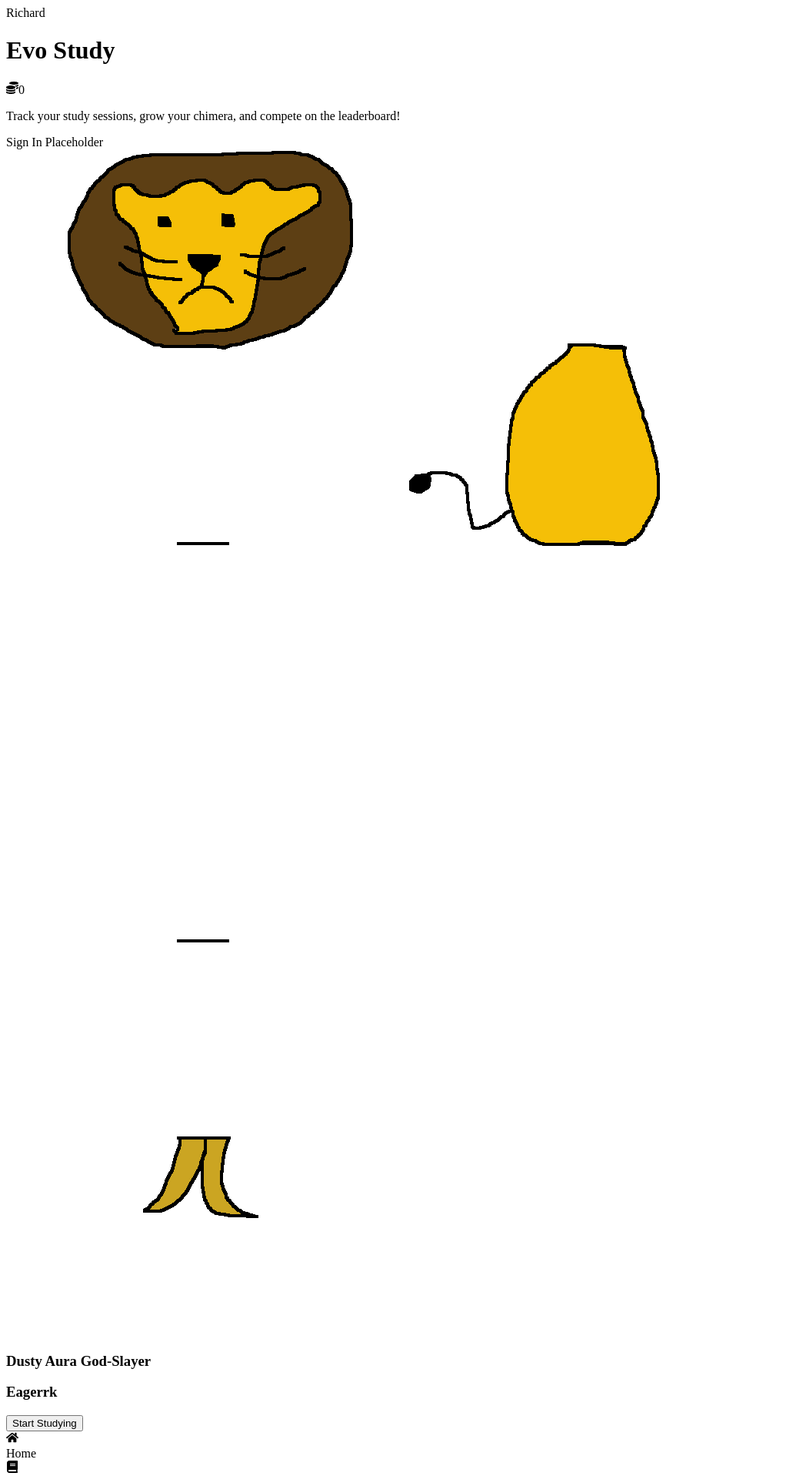
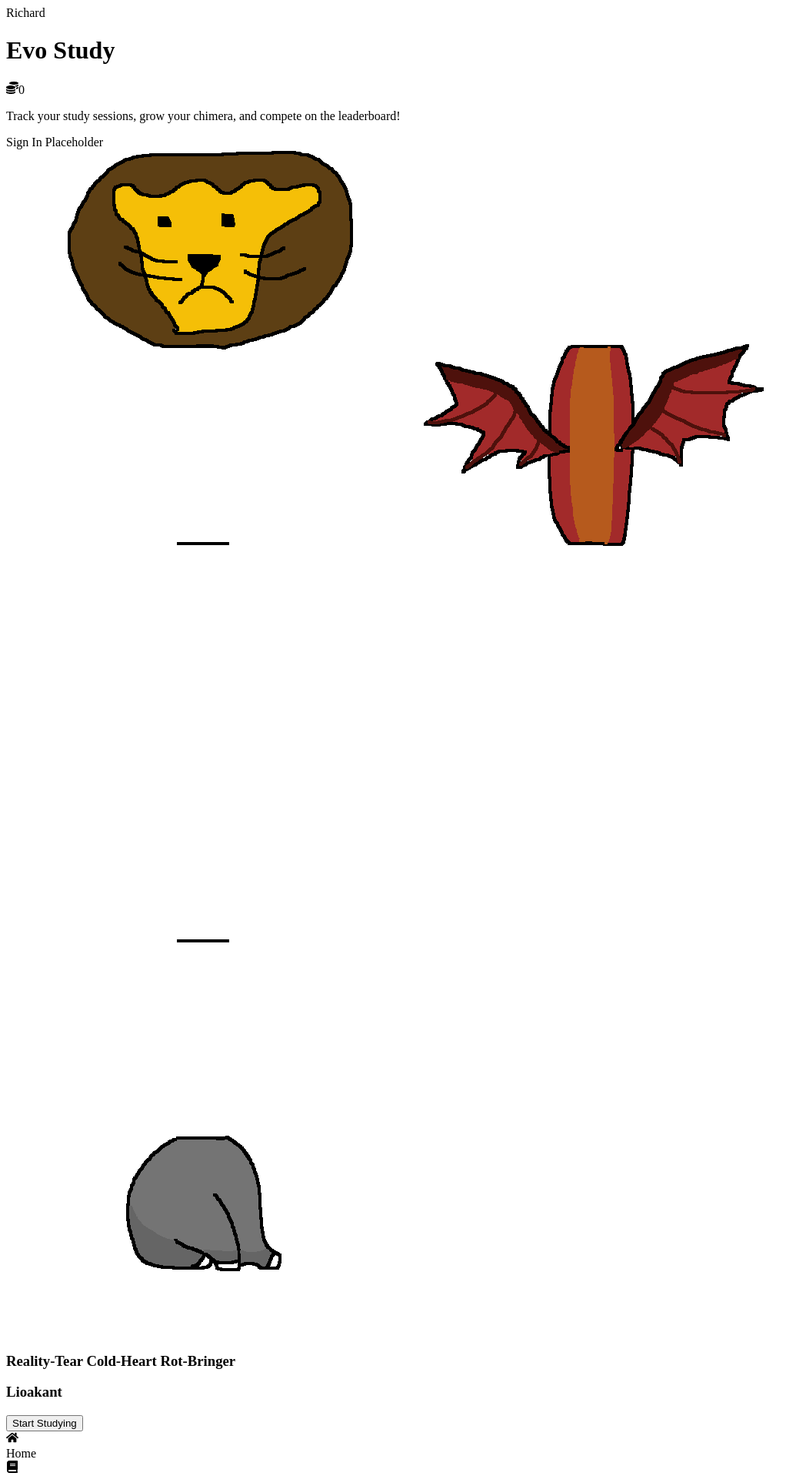
Before and after one commit to richj04/workout-timer, a React (Create React App) app: page / in a window 1280 px wide. Shown: the top 1917 px of the page at 77% size, without its empty margins (0-1048 px from the left). Built offline with nearby package versions, Linux system fonts and the light colour scheme.

Commit message:
added connection between main screen -> render. renders now automatic. need to connect buttons in shop to inventory to render. inventory will only show titles

```diff
--- a/src/App.js
+++ b/src/App.js
@@ -7,7 +7,7 @@ import { seedDecoder } from './utils/seedDecoder';
 
 function App() {
   // ========== STATE ==========
-  const [gold, setGold] = useState(0);
+  const [gold, setGold] = useState(1000);
   const [streaks, setStreaks] = useState({
     small: 0,
     medium: 0,
@@ -50,6 +50,8 @@ function App() {
     setAllChimera(prev => [...prev, gachaOutput]);
     console.log(gachaOutput);
   }
+  //tester variable
+  const [testSeedDecode,setTestSeedDecode] = useState(null);
   function buyAdvancedChest(){
     if(gold < 1000){ return; }
 
@@ -57,6 +59,10 @@ function App() {
     const gachaOutput = gachaCalculator("advanced");
     setAllChimera(prev => [...prev, gachaOutput]);
     console.log(gachaOutput);
+
+    //LINES BELOW ARE TESTING, DELETE ON FINISHED PRODUCT
+    setTestSeedDecode(seedDecoder(gachaOutput.seed));
+    //setTestSeedDecode(seedDecoder("013404014201015405"));
   }
 
   //PAGE RENDERING LOGIC BELOW
@@ -64,16 +70,22 @@ function App() {
   const [currentPage, setCurrentPage] = useState('Home');
 
   if (currentPage === 'Home') {
+
+    if (testSeedDecode && Object.keys(testSeedDecode).length > 0) {
       PageComponent = (
         <HomePage
           username="Richard"
-        gold = {gold}
+          gold={gold}
           onStartStudy={() => setCurrentPage('Study')}
+          seed={testSeedDecode}
         />
       );
+    } else {
+      // Optionally render a loading state or default chimera
+      PageComponent = <div>Loading...</div>;
     }
-
-  console.log(seedDecoder("002101001101001101"));
+  }
+  buyAdvancedChest();
 
 
 
--- a/src/data/speciesData.js
+++ b/src/data/speciesData.js
@@ -11,7 +11,7 @@ export const speciesData = {
   "010": { key: "010", data: { name: "Spider", prefix: "Spi", infix: "id", suffix: "der" } },
   "011": { key: "011", data: { name: "Panda", prefix: "Pa", infix: "an", suffix: "da" } },
   "012": { key: "012", data: { name: "Cobra", prefix: "Cob", infix: "ob", suffix: "ra" } },
-  "013": { key: "013", data: { name: "Nighthawk", prefix: "ni", infix: "ght", suffix: "hawk"} },
-  "014": { key: "014", data: { name: "Hedgehog", prefix: "hed", infix: "gg", suffix: "hog"} },
-  "015": { key: "403", data: { name: "Panther", prefix: "pan", infix: "th", suffix: "er"} }
+  "013": { key: "013", data: { name: "Nighthawk", prefix: "Ni", infix: "ght", suffix: "hawk"} },
+  "014": { key: "014", data: { name: "Hedgehog", prefix: "Hed", infix: "gg", suffix: "hog"} },
+  "015": { key: "403", data: { name: "Panther", prefix: "Pan", infix: "th", suffix: "er"} }
 };
--- a/src/pages/HomePage.jsx
+++ b/src/pages/HomePage.jsx
@@ -1,23 +1,13 @@
 // src/pages/HomePage.jsx
 import React from 'react';
 import { FaHome, FaBook, FaStore, FaBoxOpen, FaTrophy, FaCoins } from 'react-icons/fa';
-
 import ChimeraRenderer from '../utils/chimeraRenderer';
-import lionUpper from "../assets/chimera-parts/upper/lion.png";
-import lionMiddle from "../assets/chimera-parts/middle/lion.png";
-import lionLower from "../assets/chimera-parts/lower/lion.png";
-import sharkUpper from "../assets/chimera-parts/upper/shark.png";
-import sharkMiddle from "../assets/chimera-parts/middle/shark.png";
-import sharkLower from "../assets/chimera-parts/lower/shark.png";
-import eagleUpper from "../assets/chimera-parts/upper/eagle.png";
-import eagleMiddle from "../assets/chimera-parts/middle/eagle.png"
-import eagleLower from "../assets/chimera-parts/lower/eagle.png";
 
 // Props:
 // - username (string)
 // - gold (number)
 // - onStartStudy (function) -> navigate to Study page
-export default function HomePage({ username, gold, onStartStudy }) {
+export default function HomePage({ username, gold, onStartStudy, seed }) {
   return (
     <div className="flex flex-col min-h-screen bg-gray-50">
       {/* ===== Top Bar ===== */}
@@ -51,9 +41,7 @@ export default function HomePage({ username, gold, onStartStudy }) {
         <div className="relative w-72 h-[28rem] bg-white border rounded-lg flex items-center justify-center">
           {/* Chimera will render here later */}
             <ChimeraRenderer
-                upper={lionUpper}
-                middle={lionMiddle}
-                lower={eagleLower}
+                seed={seed}
             />
         </div>
 
--- /dev/null
+++ b/src/utils/AssetLoader.js
@@ -0,0 +1,46 @@
+// This file loads ALL chimera images and organizes them
+// so the renderer can grab them by name.
+// You write this ONCE and never touch asset paths again.
+
+// ---- LOAD FOLDERS ----
+const upperContext = require.context(
+  "../assets/chimera-parts/upper",
+  false,
+  /\.png$/
+);
+
+const middleContext = require.context(
+  "../assets/chimera-parts/middle",
+  false,
+  /\.png$/
+);
+
+const lowerContext = require.context(
+  "../assets/chimera-parts/lower",
+  false,
+  /\.png$/
+);
+
+// ---- REGISTRY OBJECT ----
+const registry = {
+  upper: {},
+  middle: {},
+  lower: {}
+};
+
+// ---- HELPER FUNCTION ----
+function loadIntoRegistry(context, target) {
+  context.keys().forEach((file) => {
+    // "./Cobra.png" → "Cobra"
+    const name = file.replace("./", "").replace(".png", "");
+    target[name] = context(file);
+  });
+}
+
+// ---- BUILD REGISTRY ----
+loadIntoRegistry(upperContext, registry.upper);
+loadIntoRegistry(middleContext, registry.middle);
+loadIntoRegistry(lowerContext, registry.lower);
+
+// ---- EXPORT ----
+export default registry;
--- a/src/utils/chimeraRenderer.js
+++ b/src/utils/chimeraRenderer.js
@@ -1,5 +1,13 @@
 import React from "react";
-export default function ChimeraRenderer({ upper, middle, lower}){
+import chimeraAssets from "../utils/AssetLoader";
+
+export default function ChimeraRenderer({ seed }){
+    const upper = chimeraAssets["upper"][seed[0]["sprite"]];
+    const middle = chimeraAssets["middle"][seed[1]["sprite"]];
+    const lower = chimeraAssets["lower"][seed[2]["sprite"]];
+    const label = `${seed[0]["label"]} ${seed[1]["label"]} ${seed[2]["label"]}`;
+    const name = `${seed[0]["namePart"]}${seed[1]["namePart"]}${seed[2]["namePart"]}`
+    console.log(seed);
     return (
         <div className="relative w-full h-full flex flex-col items-center">
             <div className="relative mb-2 w-full flex-1">
@@ -21,8 +29,8 @@ export default function ChimeraRenderer({ upper, middle, lower}){
             </div>
 
             <div className="text-center space-y-1">
-                <h3 className="text-sm font-semibold">Dusty Aura God-Slayer</h3>
-                <h3 className="text-lg font-bold">Eagerrk</h3>
+                <h3 className="text-sm font-semibold">{label}</h3>
+                <h3 className="text-lg font-bold">{name}</h3>
             </div>
         </div>
   );
--- a/src/utils/seedDecoder.js
+++ b/src/utils/seedDecoder.js
@@ -61,7 +61,7 @@ export function seedDecoder( gachaSeed ) {
 
     renderChimera.push({
       type: indexToPart[i],
-      sprite: `${species.data.name.toLowerCase()}_${indexToPart[i]}`,
+      sprite: `${species.data.name.toLowerCase()}`,
       namePart: `${speciesName}`,
       label: `${effectName}`,
       rarity: rarity,
```
Also changed, not shown: src/pages/InventoryPage.jsx (added), src/pages/LeaderboardPage.jsx (added), src/pages/ShopPage.jsx (added), src/pages/StudyPage.jsx (added). Lines whose indentation alone changed are shown as unchanged.
